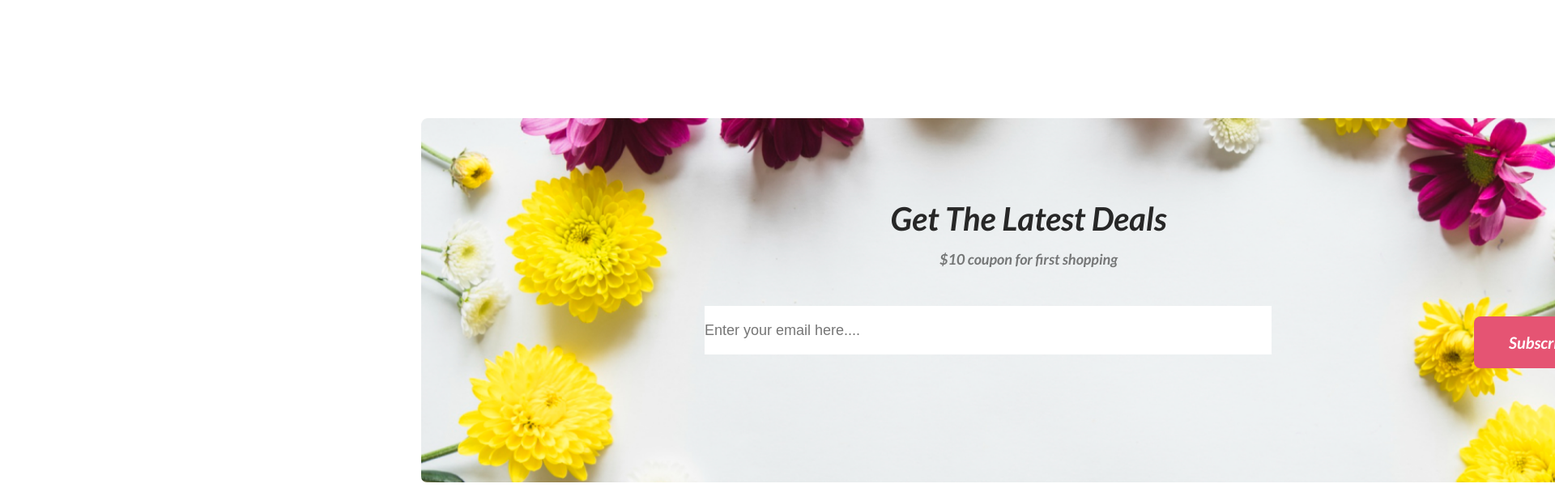
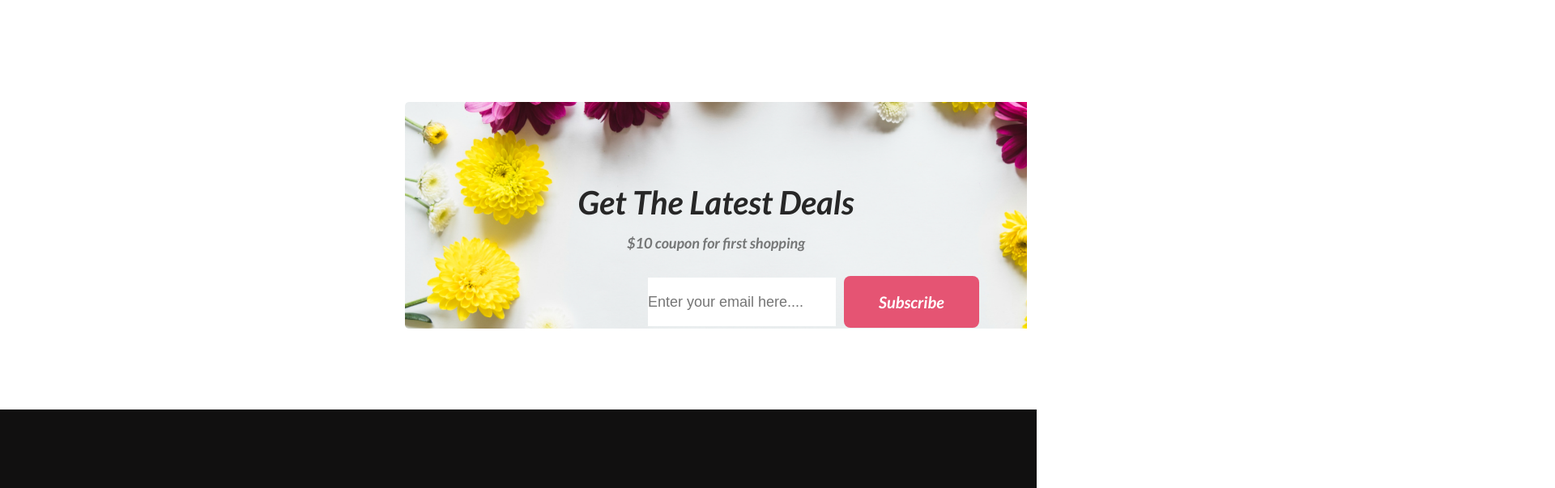
Before and after one commit to abid3115/Assignment-1-flowershop, a plain HTML site: page index.html in a window 1280 px wide. Shown: the part 4620-5223 px from the top of the page at 81% size, 1920 px wide, since content can reach past the window. Drawn offline with Linux system fonts and the light colour scheme.

Commit message:
some error fixed

```diff
--- a/index.html
+++ b/index.html
@@ -99,8 +99,8 @@
                 <p class="section-description">$10 coupon for first shopping</p>
             </div>
             <div class="box-container">
-                <div><input class="email-holder" type="email" placeholder="Enter your email here...." name="" id=""></div>
-                <div><button class="primary-button">Subscribe</button></div>
+                <input class="email-holder" type="email" placeholder="Enter your email here....">
+                <button type="submit"class="primary-button">Subscribe</button>
             </div>
         </section>
     </main>
--- a/styles/style.css
+++ b/styles/style.css
@@ -25,7 +25,6 @@
     background-color: #FFF;
     color: #E55473;
 }
-
 .primary-image {
     width: 300px;
     height: 400px;
@@ -197,11 +196,6 @@
     margin-left: 600px;
 }
 
-.primary-button:hover {
-    background-color: #FFF;
-    color: #E55473;
-}
-
 .social-box-one {
     margin-left: 500px;
 }
@@ -210,19 +204,13 @@
     margin-right: 500px;
 }
 
-.box-container {
-    display: flex;
-    align-items: center;
-}
-
 .main-section-container {
-    width: 1500px;
-    height: 450px;
+    width: 60vw;
+    height: 35vh;
     background-image: url("../flower-asset/ractangle4.png");
     background-repeat: no-repeat;
     background-size: cover;
-    border-radius: 7px;
-    margin: 200px 100px 50px 520px;
+    margin: 180px 300px 0px 500px;
 }
 
 .section-title {
@@ -241,14 +229,17 @@
     font-size: 18px;
     font-weight: 400;
 }
-
+.box-container {
+    display: flex;
+    align-items: center;
+}
 .email-holder {
     width: 700px;
     height: 60px;
-    margin-left: 350px;
-    border-radius: 0px;
     border: none;
     font-size: 18px;
+    margin-right: 10px;
+    margin-left: 300px;
 }
 
 /* style of footer */
@@ -285,3 +276,8 @@
     font-weight: 400;
     padding: 10px 0px 0px 0px;
 }
+.box-container .primary-button{
+    margin-right: 400px;
+    margin-left: 0px;
+    margin-top: 0px;
+}
```
